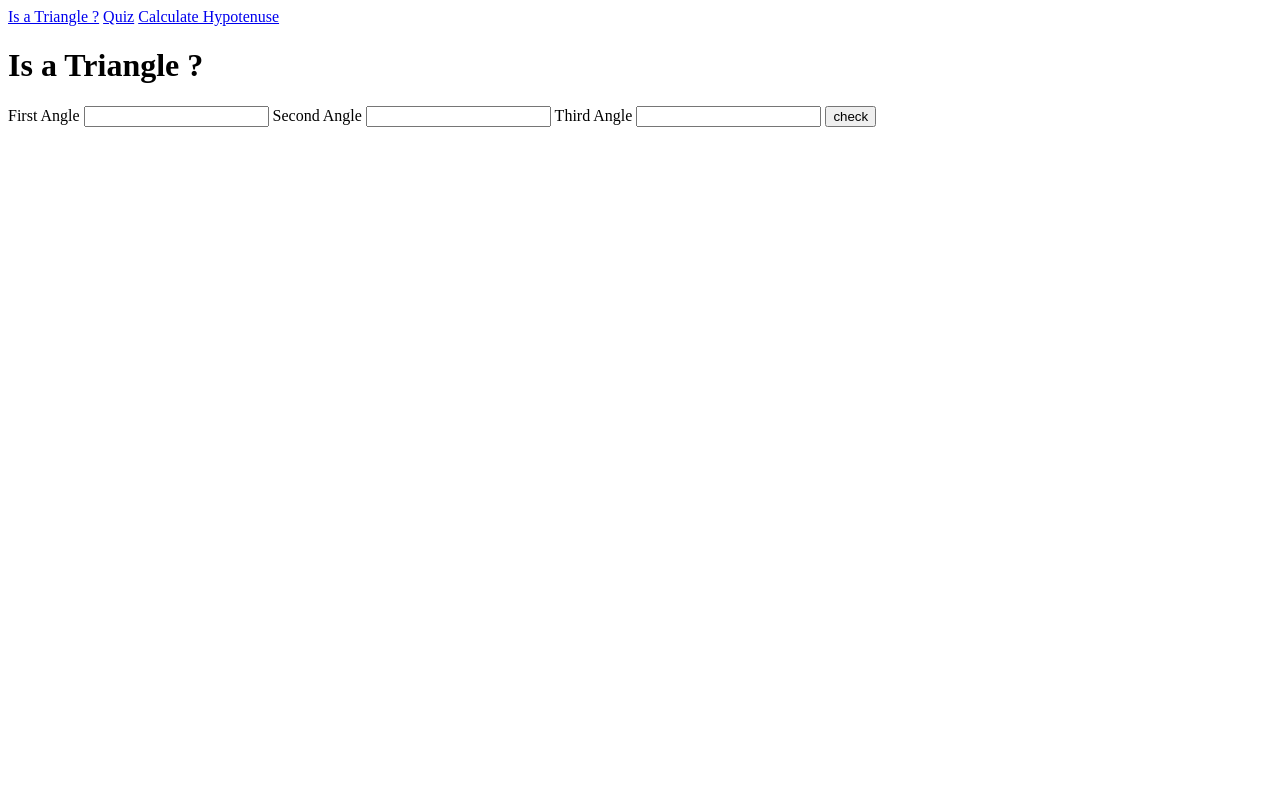
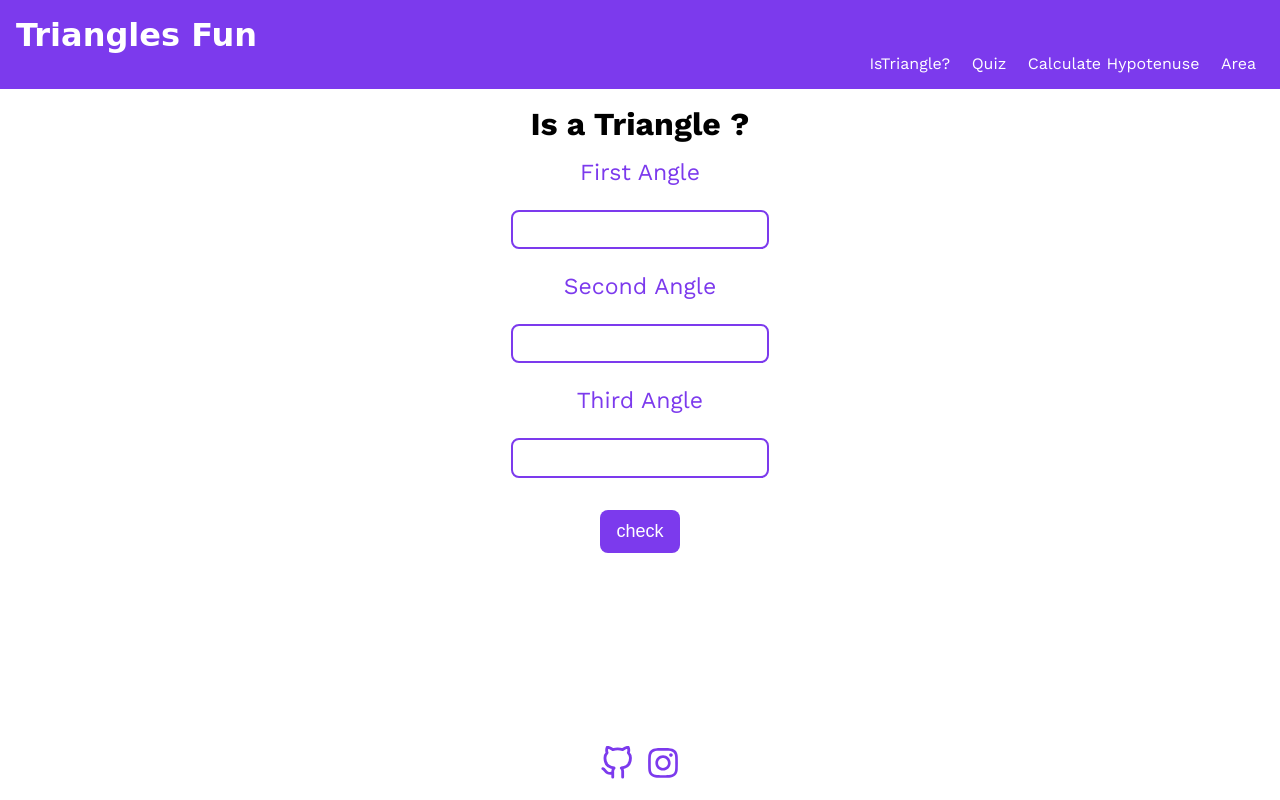
Before and after one commit to sushil-mod/Fun-with-Triangles, a plain HTML site: page index.html in a window 1280 px wide. Drawn offline with nearby package versions, Linux system fonts and the light colour scheme.

Commit message:
style: added styling

```diff
--- a/area.js
+++ b/area.js
@@ -5,7 +5,7 @@ var outputArea = document.querySelector("#output");
 areaBtn.addEventListener('click',calculateArea)
 
 function calculateArea(){
-    if()
+
     var area = (1/2)*Number(sideInput[0].value)*Number(sideInput[1].value);
     outputArea.innerText = "Area of a triangle is " + area ;
 }
--- a/index.html
+++ b/index.html
@@ -1,27 +1,52 @@
 <!DOCTYPE html>
 <html lang="en">
+
 <head>
     <meta charset="UTF-8">
     <meta http-equiv="X-UA-Compatible" content="IE=edge">
     <meta name="viewport" content="width=device-width, initial-scale=1.0">
+    <link rel="stylesheet" href="./style.css">
     <title>Is it Triangle</title>
 </head>
+
 <body>
-    <nav>
-        <a href="index.html">Is a Triangle ?</a>
-        <a href="quiz.html">Quiz</a>
-        <a href="hypotenuse.html">Calculate Hypotenuse</a>
-        <a href=""></a>
-    </nav>
-    <h1>Is a Triangle ?</h1>
-    <label for="angleOne">First Angle</label>
-    <input type="text" class="angles-of-triangle">
-    <label for="angleSecond">Second Angle</label>
-    <input type="text" class="angles-of-triangle">
-    <label for="AngleThird">Third Angle</label>
-    <input type="text" class="angles-of-triangle">
-    <button id="check-triangle">check </button>
-    <div id="output"></div>
+    <header>
+        <h1>Triangles Fun</h1>
+        <nav>
+            <a href="index.html">IsTriangle?</a>
+            <a href="quiz.html">Quiz</a>
+            <a href="hypotenuse.html">Calculate Hypotenuse</a>
+            <a href="area.html">Area</a>
+        </nav>
+    </header>
+    <main class="angles-triangles-main">
+        <h1>Is a Triangle ?</h1>
+        <div><label class="input-label" for="angleOne"> <p>First Angle</p> </label>
+            <input type="text" class="input-text angles-of-triangle"></div>
+        <div><label class="input-label" for="angleSecond"> <p>Second Angle</p> </label>
+            <input type="text" class="input-text angles-of-triangle"></div>
+        <div><label class="input-label" for="AngleThird"> <p>Third Angle</p> </label>
+            <input type="text" class="input-text angles-of-triangle"></div>
+        <div><button class="btn-check" id="check-triangle">check </button></div>
+
+        <div class="outputbox" id="output"></div>
+    </main>
+    <footer>
+        <ul class="list-unordered inline-list">
+            <li>
+                <a class="links" href="https://github.com/sushil-mod/" target="_blank">
+                    <img src="images/github.svg" alt="github" />
+                </a>
+            </li>
+            <li>
+                <a class="links" href="https://www.instagram.com/sushil_vwarrior" target="_blank">
+                    <img src="images/instagram.svg" alt="instagram" />
+                </a>
+            </li>
+        </ul>
+    </footer>
+
     <script src="./triangle.js"></script>
 </body>
+
 </html>
--- /dev/null
+++ b/style.css
@@ -0,0 +1,147 @@
+
+@import url("https://fonts.googleapis.com/css2?family=Work+Sans:ital,wght@0,300;0,400;0,600;0,700;1,400&display=swap");
+
+* {
+  padding: 0;
+  margin: 0;
+  box-sizing: border-box;
+}
+
+:root {
+  --primary-color: #7c3aed;
+}
+
+body {
+  font-family: "Work Sans", sans-serif;
+  text-align: center;
+}
+
+a {
+  text-decoration: none;
+}
+
+li {
+  list-style: none;
+}
+
+/* Header */
+
+header {
+  padding: 1rem;
+  background-color: var(--primary-color);
+  color: #fff;
+}
+
+header h1 {
+ font-family: cursive ;
+  text-align: initial;
+}
+
+nav {
+  text-align: right;
+}
+
+nav > a {
+  padding: 0 0.5rem;
+}
+
+/* Main */
+
+main {
+  margin: 0 0 7rem;
+}
+
+main h1 {
+  margin: 1rem;
+}
+
+/*  Input */
+
+.input-label {
+  font-size: larger;
+  color: var(--primary-color);
+  width: 256px;
+}
+
+.input-label p {
+  font-size: larger;
+  margin: 0.5rem;
+}
+
+.input-text {
+  font-size: 14px;
+  outline: #fff;
+  padding: 0.6rem 1rem;
+  margin: 1rem;
+  border: 2px solid var(--primary-color);
+  border-radius: 0.5rem;
+  width: 100%;
+  max-width: 258px;
+}
+
+.btn-check {
+  background: var(--primary-color);
+  border: none;
+  color: #fff;
+  padding: 0.7rem 1rem;
+  border-radius: 0.5rem;
+  font-size: large;
+  cursor: pointer;
+  outline: #fff;
+  margin: 1rem auto;
+  display: block;
+}
+
+.outputbox {
+  font-size: x-large;
+  margin: 1rem;
+}
+
+/* Footer */
+
+footer {
+  text-align: center;
+   position: absolute;
+  bottom: 0;
+  left: 0;
+  right: 0;
+}
+
+footer p {
+  font-size: large;
+  text-align: center;
+}
+
+.footer-list {
+  margin: 1rem;
+}
+
+a,
+img,
+li {
+  display: inline;
+  color: #fff;
+}
+
+img {
+  width: 40px;
+  padding: 1rem 0.2rem;
+}
+
+
+.quiz-main {
+    margin: 2rem auto;
+    width: 90%;
+    text-align: center;
+  }
+
+  .questions {
+    width: 85%;
+    margin: 1rem auto;
+    font-size: larger;
+    padding: 1rem 0;
+  }
+
+  .question-container p {
+    margin: 1rem 0;
+  }
```
Also changed, not shown: area.html (+40 -7 lines), hypotenuse.html (+42 -7 lines), quiz.html (+37 -1 lines), images/github.svg (added), images/instagram.svg (added).
